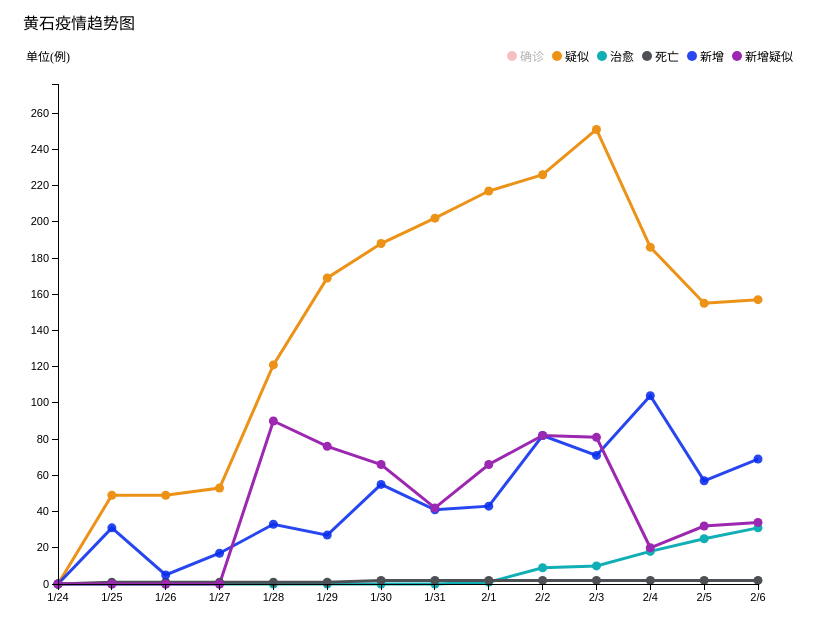
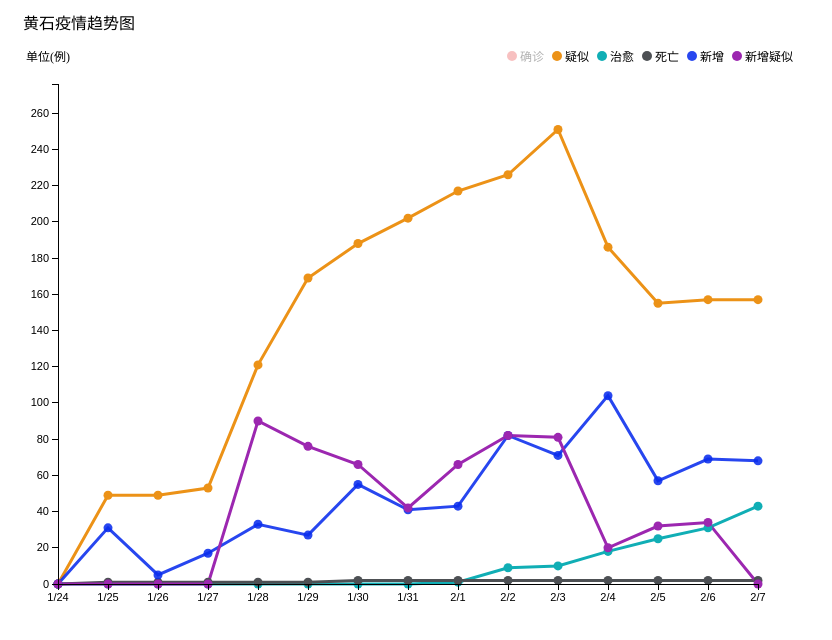
Before and after one commit to YeWills/d3-note-demo, a website: page pages/sar-chart/index.html in a window 1280 px wide. Both pictures are taken after a click on the element "确诊". Shown: the whole page, without its empty margins (0-832 px from the left). Drawn offline with Linux system fonts and the light colour scheme.

Commit message:
update data

```diff
--- a/pages/sar-chart/index.html
+++ b/pages/sar-chart/index.html
@@ -54,14 +54,14 @@
 		}
 
 		function render(validDataset){
-			const axisHelper = new Axis({dataset:validDataset, padding, width, height});
+			const axisHelper = new Axis({dataset:validDataset});
 			const {xScale,yScale,linePath} = axisHelper.init();
-			renderLine({svg, linePath, colors, dataset:validDataset, padding,xScale,yScale, handleColor})
-			const tooltip = new Tooltip({svg, dataset:validDataset, padding, width, height, xScale, yScale, colors})
+			renderLine({svg, linePath, dataset:validDataset,xScale,yScale})
+			const tooltip = new Tooltip({svg, dataset:validDataset,xScale, yScale})
 			tooltip.init();
 
-			axisHelper.renderXaxis({svg, xScale,padding,height});
-			axisHelper.renderYaxis({svg, yScale,padding,height});
+			axisHelper.renderXaxis({svg, xScale});
+			axisHelper.renderYaxis({svg, yScale});
 		}
 		const initDataset = handleType('init');
 		render(initDataset);
--- a/pages/sar-chart/static/axis.js
+++ b/pages/sar-chart/static/axis.js
@@ -1,20 +1,18 @@
+import {padding, width, height} from './config.js';
 
 class AxisFn{
-	constructor({dataset, padding, width, height}){
-		this.width=width;
-		this.height=height;
+	constructor({dataset}){
 		this.dataset=dataset;
-		this.padding=padding;
 		this.xDomain=dataset.length ? dataset[0].gdp.length-1 : 0;
 		return;
 	}
-	generateXscale=(width, padding)=>{
+	generateXscale=()=>{
 		const xScale = d3.scale.linear()
 					.domain([0,this.xDomain])
 					.range([ 0 , width - padding.left - padding.right ]);
 		return xScale;
 	}
-	generateYscale=(height,padding,dataset)=>{
+	generateYscale=(dataset)=>{
 		const gdpmax = this.getYmax(dataset);
 		const yScale = d3.scale.linear()
 					.domain([0,gdpmax * 1.1])
@@ -40,8 +38,8 @@ class AxisFn{
 		return linePath;
 	}
 	init=()=>{
-		const xScale = this.generateXscale(this.width, this.padding);
-		const yScale = this.generateYscale(this.height, this.padding, this.dataset);
+		const xScale = this.generateXscale();
+		const yScale = this.generateYscale(this.dataset);
 		const linePath = this.generateLinePath(xScale, yScale);
 		return {
 			xScale,
@@ -52,14 +50,12 @@ class AxisFn{
 	renderXaxis = ({
 		svg,
 		xScale,
-		padding,
-		height
 	}) => {
 		//x轴
 		const xAxis = d3.svg.axis()
 			.scale(xScale)
-			// .ticks(5)
-			.tickFormat(function(a,b, c){
+			.ticks(14)
+			.tickFormat(function(a){
 				var startDate = '2020/1/24';
 				const month = moment(startDate, 'YYYY/MM/DD').add(a, 'day').get('month')+1;
 				const day = moment(startDate, 'YYYY/MM/DD').add(a, 'day').get('date');
@@ -81,8 +77,7 @@ class AxisFn{
 	}
 	renderYaxis = ({
 		svg,
-		yScale,
-		padding
+		yScale
 	}) => {
 		//y轴
 		const yAxis = d3.svg.axis()
--- a/pages/sar-chart/static/config.js
+++ b/pages/sar-chart/static/config.js
@@ -51,8 +51,13 @@ dataset = dataset.map(item=>{
 	return item;
 })
 
+//定义两个颜色
+// var colors = [ d3.rgb(0,0,255) , d3.rgb(0,255,0), d3.rgb(0,255,255), d3.rgb(255,255,0) ];
+var colors = [ 'rgb(232, 49, 50)' , 'rgb(236, 146, 23)', 'rgb(16, 174, 181)', 'rgb(77, 80, 84)', 'rgba(10, 45, 237, 0.88)', '#9C27B0' ];
 
-const handleColor=(d, colors)=>{
+
+const handleColorBuild=(colors)=>{
+	return (d)=>{
 		switch(d.type){
 			case 'sure':{
 				return colors[0];
@@ -81,10 +86,11 @@ const handleColor=(d, colors)=>{
 			default:{}
 		}
 	}
+}
 
-//定义两个颜色
-// var colors = [ d3.rgb(0,0,255) , d3.rgb(0,255,0), d3.rgb(0,255,255), d3.rgb(255,255,0) ];
-var colors = [ 'rgb(232, 49, 50)' , 'rgb(236, 146, 23)', 'rgb(16, 174, 181)', 'rgb(77, 80, 84)', 'rgba(10, 45, 237, 0.88)', '#9C27B0' ];
+const handleColor = handleColorBuild(colors);
+
+
 //外边框
 var padding = { top: 50 , right: 50, bottom: 50, left: 50 };
 export {
--- a/pages/sar-chart/static/data.js
+++ b/pages/sar-chart/static/data.js
@@ -112,6 +112,14 @@ export const chartDatas = {
         "new": 69,
 		"newsp": 34,
 	},
+	"2/7": {
+		"sure": 703,
+		"suspected": 157,
+		"cure": 43,
+		"over": 2,
+        "new": 68,
+		"newsp": 0,
+	},
 }
 
 
--- a/pages/sar-chart/static/line.js
+++ b/pages/sar-chart/static/line.js
@@ -1,10 +1,8 @@
-import { handleColor } from './config.js';
+import {padding, handleColor} from './config.js';
 
 const renderPoint = ({
 	svg,
-	colors,
 	dataset,
-	padding,
 	xScale,
 	yScale
 }) => {
@@ -27,7 +25,7 @@ const renderPoint = ({
 		return "translate(" + focusX + "," + focusY + ")"
 	})
 	.attr("fill",function(d,i){
-		return handleColor({type:d[3]}, colors);
+		return handleColor({type:d[3]});
 	})
 
 	enter.append("circle")
@@ -41,12 +39,12 @@ const renderPoint = ({
 			return "translate(" + focusX + "," + focusY + ")"
 		})
 		.attr("fill",function(d,i){
-			return handleColor({type:d[3]}, colors);
+			return handleColor({type:d[3]});
 		})
 	exit.remove();
 }
 
-const handleLineRender = ({svg, linePath, colors, dataset, padding})=>{
+const handleLineRender = ({svg, linePath, dataset})=>{
 	//添加路径
 	const updateNode = svg.selectAll("path.line")
 		.data(dataset);		//绑定数据
@@ -57,7 +55,7 @@ const handleLineRender = ({svg, linePath, colors, dataset, padding})=>{
 		return linePath(d.gdp);		//返回直线生成器得到的路径
 	})
 	.attr("stroke",function(d,i){
-		return handleColor(d, colors);
+		return handleColor(d);
 	})
 
 	enterNode.append("path")		//添加足够数量的<path>元素
@@ -69,13 +67,13 @@ const handleLineRender = ({svg, linePath, colors, dataset, padding})=>{
 	.attr("fill","none")
 	.attr("stroke-width",3)
     .attr("stroke",function(d,i){
-    	return handleColor(d, colors);
+    	return handleColor(d);
     })
 
 	exitNode.remove();
 }
 
-export const renderLine =({svg, linePath, colors, dataset, padding,xScale,yScale})=>{
-	handleLineRender({svg, linePath, colors, dataset, padding});
-	renderPoint({svg, colors, dataset, padding,xScale,yScale})
+export const renderLine =({svg, linePath, dataset,xScale,yScale})=>{
+	handleLineRender({svg, linePath, dataset});
+	renderPoint({svg, dataset,xScale,yScale})
 }
--- a/pages/sar-chart/static/tooltip.js
+++ b/pages/sar-chart/static/tooltip.js
@@ -1,15 +1,11 @@
-import { handleColor } from './config.js';
+import {padding, width, height, handleColor} from './config.js';
 
 class TooltipFn{
-	constructor({svg, dataset, padding, width, height, xScale, yScale, colors}){
+	constructor({svg, dataset, xScale, yScale}){
 		this.svg=svg;
 		this.dataset=dataset;
-		this.padding=padding;
-		this.width=width;
-		this.height=height;
 		this.xScale=xScale;
 		this.yScale=yScale;
-		this.colors=colors;
 	}
 	createTipHtml=(svg, dataset)=>{
 		//添加垂直于x轴的对齐线
@@ -63,8 +59,8 @@ class TooltipFn{
 				tipCircle:circleUpdate,
 			}
 	}
-	renderTip=({svg, padding, width, height, tooltip, title,
-		desColor, desText, vLine, dataset, xScale, colors, tipCircle})=>{
+	renderTip=({svg, tooltip, title,
+		desColor, desText, vLine, dataset, xScale, tipCircle})=>{
 			const _this = this;
 		//添加一个透明的监视鼠标事件用的矩形
 		svg.append("rect")
@@ -88,7 +84,6 @@ class TooltipFn{
 			.on("mousemove", function(){
 				_this.mousemove.apply(this, [{
 					dataset,
-					padding,
 					title,
 					desColor,
 					desText,
@@ -96,13 +91,11 @@ class TooltipFn{
 					xScale,
 					yScale:_this.yScale,
 					vLine,
-					colors,
-					height,
 					tipCircle,
 				}])
 			});
 	}
-	mousemove({dataset, padding, title, desColor, desText, tooltip, xScale, vLine, colors, height, tipCircle, yScale}) {
+	mousemove({dataset, title, desColor, desText, tooltip, xScale, vLine, tipCircle, yScale}) {
 		/* 当鼠标在透明矩形内滑动时调用 */
 
 		//折线的源数组
@@ -146,7 +139,7 @@ class TooltipFn{
 			return "translate(" + focusX + "," + focusY + ")"
 		})
 		.attr("fill",function(d,i){
-			return handleColor(d, colors);
+			return handleColor(d);
 		})
 		.style("opacity",1.0);
 		// .style("opacity",1);
@@ -156,7 +149,7 @@ class TooltipFn{
 
 		//设置颜色标记的颜色
 		desColor.style("background-color",function(d,i){
-			return handleColor(d, colors);
+			return handleColor(d);
 			});
 
 		//设置描述文字的内容
@@ -181,9 +174,6 @@ class TooltipFn{
 		const {tooltip, title, desColor, desText, vLine, tipCircle } = this.createTipHtml(this.svg, this.dataset);
 		this.renderTip({
 			svg: this.svg,
-			padding: this.padding,
-			width: this.width,
-			height: this.height,
 			tooltip,
 			title,
 			desColor,
@@ -191,7 +181,6 @@ class TooltipFn{
 			vLine,
 			dataset:this.dataset,
 			xScale:this.xScale,
-			colors:this.colors,
 			tipCircle,
 		})
 	}
```
Lines whose indentation alone changed are shown as unchanged.
